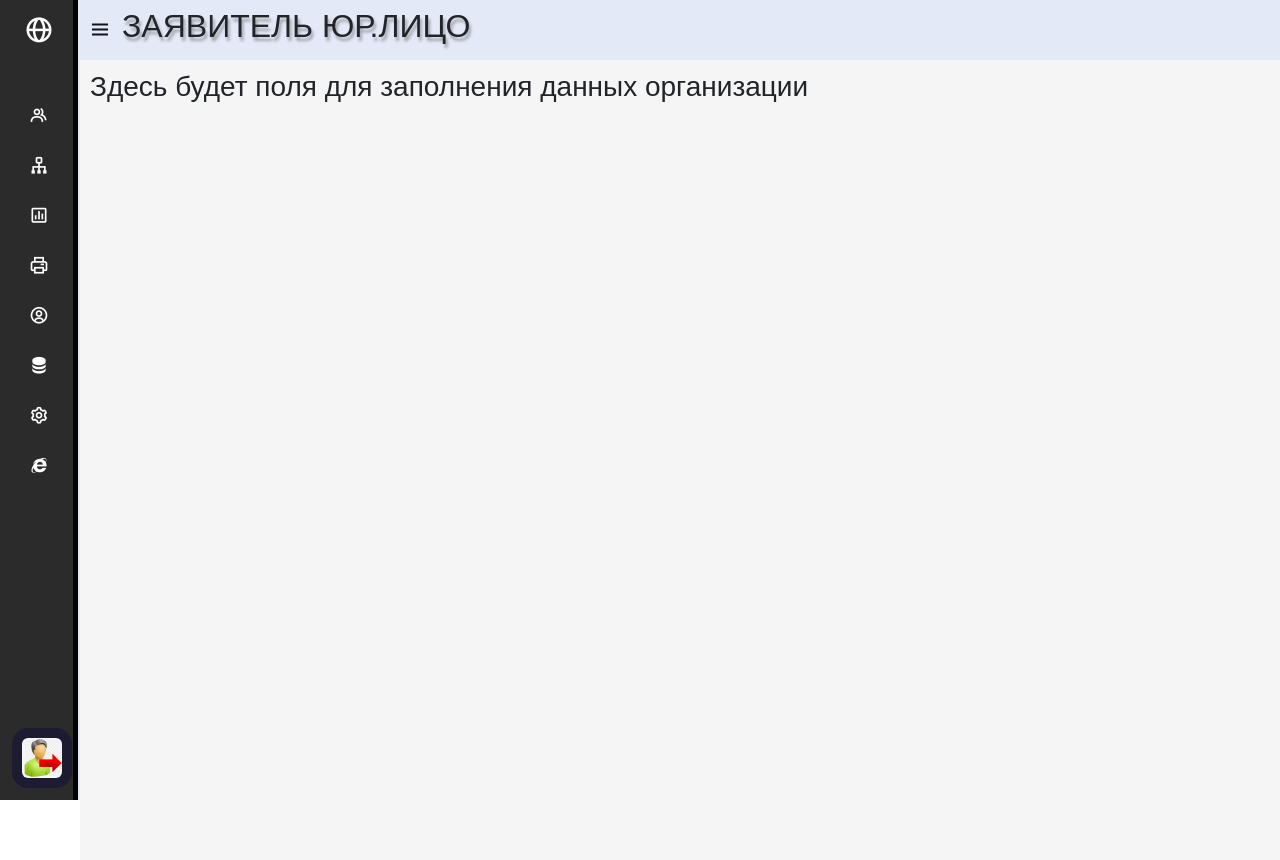
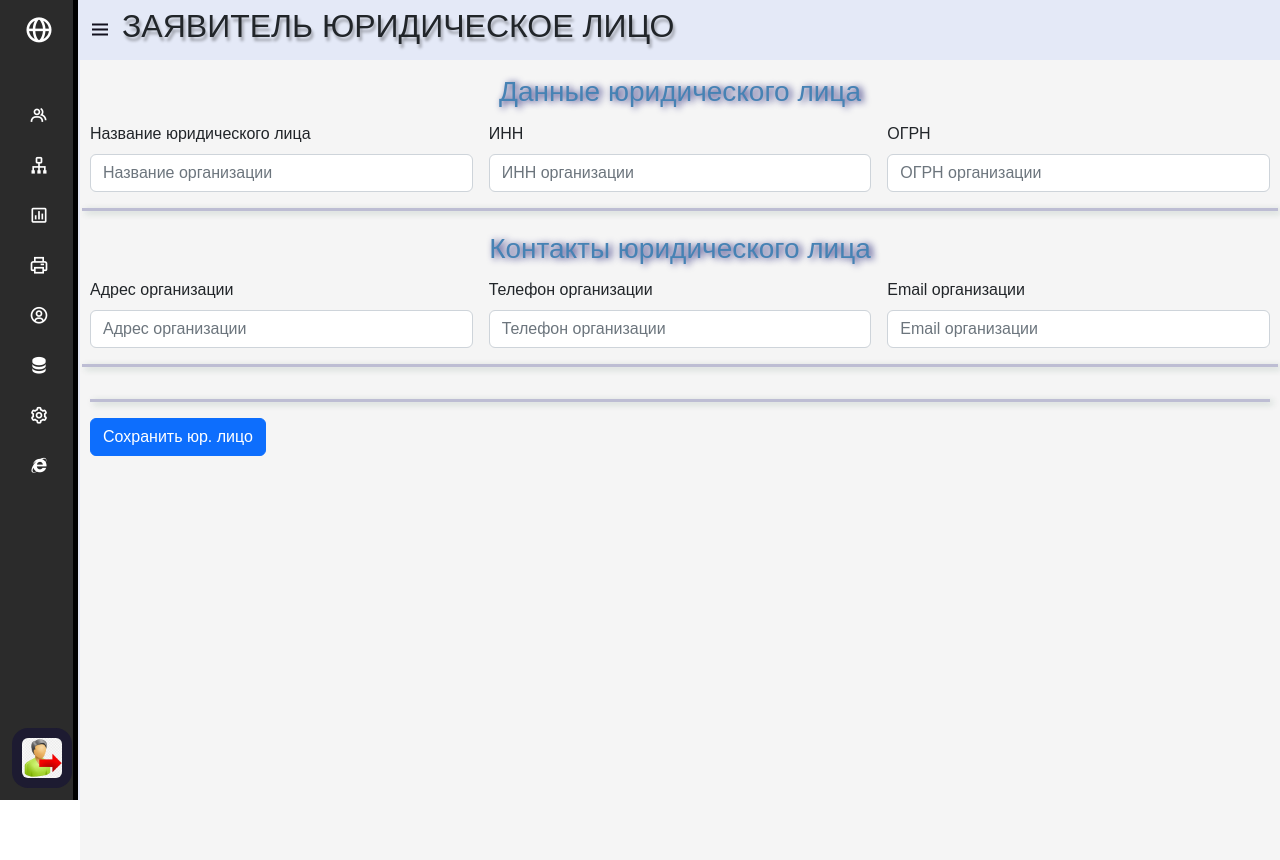
Before and after one commit to dazimir/Ramil, a Django app: page /zayavlenie_UL in a window 1280 px wide. Run offline with Django 4.2, Linux system fonts and the light colour scheme; some libraries are stand-ins or nearby versions.

Commit message:
11-01-23

```diff
--- a/crm/main/forms.py
+++ b/crm/main/forms.py
@@ -79,3 +79,51 @@ class InputFLForm(ModelForm):
                 'class': 'form-control',
                 'placeholder': 'СНИЛС'}),
         }
+
+
+# --------------------------------------------------------------------------------------------------------------------------------
+# создаем класс КАРТОЧКА ЗАЯВИТЕЛЯ
+
+class InputULForm(ModelForm):
+    class Meta:
+        model = URCustomer
+        fields = ['ul_name',
+                  'ul_inn',
+                  'ul_ogrn',
+                  'ul_adress',
+                  'ul_phone',
+                  'ul_email']
+        widgets = {
+            # "date_input_card": TextInput(attrs={'type': 'date',
+            #                                     'class': 'form-control',
+            #                                     'placeholder': 'Дата создания карточки', 'type': 'date'}),
+            "ul_name": TextInput(attrs={
+                'class': 'form-control',
+                'id': 'familiya',
+                'placeholder': 'Название организации'}),
+
+            "ul_inn": TextInput(attrs={
+                'class': 'form-control',
+                'placeholder': 'ИНН организации'}),
+
+            "ul_ogrn": TextInput(attrs={
+                'class': 'form-control',
+                'placeholder': 'ОГРН организации'}),
+
+            # "ul_adress": TextInput(attrs={'type': 'date',
+            #                                       'class': 'form-control',
+            #                                       'placeholder': 'Дата выдачи', 'type': 'date'}),
+
+            "ul_adress": TextInput(attrs={
+                'class': 'form-control',
+                'placeholder': 'Адрес организации'}),
+
+            "ul_phone": TextInput(attrs={
+                'class': 'form-control',
+                'placeholder': 'Телефон организации'}),
+
+            "ul_email": TextInput(attrs={
+                'class': 'form-control',
+                'placeholder': 'Email организации'}),
+
+        }
--- a/crm/main/models.py
+++ b/crm/main/models.py
@@ -30,6 +30,7 @@ class IndCustomer(models.Model):
     ind_date_registration = models.DateField('Дата регистрации')
     ind_sn_passport = models.CharField('Серия и номер паспорта', max_length=15)
     ind_snils = models.CharField('Номер СНИЛС', max_length=14)
+    # kodnomer = models.CharField('номер клиента', max_length=14)
 
     def __str__(self):
         n = str(self.ind_last_name + ' ' + self.ind_name_name + ' ' + self.ind_first_name)
@@ -41,3 +42,29 @@ class IndCustomer(models.Model):
     class Meta:
         verbose_name = 'Заявитель ФЛ'
         verbose_name_plural = 'Заявители ФЛ'
+
+
+""" DB Заказчик ЮЛ """
+
+
+class URCustomer(models.Model):
+    date_card = models.DateField('Дата создания карточки', null=True, default=timezone.now)
+    ul_name = models.CharField('Название юр.лица', max_length=50)
+    ul_inn = models.CharField('ИНН', max_length=50)
+    ul_ogrn = models.CharField('ОГРН', max_length=50)
+    ul_adress = models.CharField('ЮР адрес', max_length=250)
+    ul_phone = models.CharField('телефон', max_length=7)
+    ul_email = models.DateField('email')
+
+    ul_kodnomer = models.CharField('номер клиента', max_length=14)
+
+    def __str__(self):
+        n = str(self.ul_name)
+        return n
+
+    def get_absolute_url(self):
+        return self.id
+
+    class Meta:
+        verbose_name = 'Заявитель ЮРЛ'
+        verbose_name_plural = 'Заявители ЮРЛ'
--- a/crm/main/static/css/style.css
+++ b/crm/main/static/css/style.css
@@ -315,6 +315,17 @@
         padding: 10px;
         }
 
+.raz {
+  border: 1px solid red;
+}
+.sticky {
+  position: sticky;
+  top: 0;
+  margin: 2em;
+  min-height: 2em;
+  background: lightpink;
+}
+
 @media (max-width: 420px) {
   .sidebar.close .nav-links li .sub-menu{
     display: none;
--- a/crm/main/templates/main/zayavitel_UL.html
+++ b/crm/main/templates/main/zayavitel_UL.html
@@ -4,19 +4,54 @@
 CRM "ГК-НК"
 {% endblock %}
 
-{% block operator_name %}
-Мингазов Рамиль
-{% endblock %}
-
-{% block operator_job %}
-Кадастровый инженер
-{% endblock %}
-
-
 {% block page_name %}
-    ЗАЯВИТЕЛЬ ЮР.ЛИЦО
+    ЗАЯВИТЕЛЬ ЮРИДИЧЕСКОЕ ЛИЦО
 {% endblock %}
 
 {% block content1 %}
-    <h3>Здесь будет поля для заполнения данных организации </h3>
+<div>
+<h3 class="primer1"> <center>Данные юридического лица</center> </h3>
+<form method="post">
+    {% csrf_token %}
+
+    <div class="row g-3">
+          <div class="col-md-4">
+            <label for="validationServer01" class="form-label">Название юридического лица</label>
+            {{ form.ul_name}}
+          </div>
+          <div class="col-md-4">
+            <label for="validationServer02" class="form-label">ИНН</label>
+            {{ form.ul_inn}}
+          </div>
+          <div class="col-md-4">
+            <label for="validationServerUsername" class="form-label">ОГРН</label>
+            {{ form.ul_ogrn}}
+        </div> <hr class="hr">
+    </div>
+
+
+<h3 class="primer1"> <center>Контакты юридического лица</center> </h3>
+     <div class="row g-3">
+          <div class="col-md-4">
+            <label for="validationServer01" class="form-label">Адрес организации</label>
+            {{ form.ul_adress}}
+          </div>
+          <div class="col-md-4">
+            <label for="validationServer02" class="form-label">Телефон организации</label>
+            {{ form.ul_phone}}
+          </div>
+          <div class="col-md-4">
+            <label for="validationServerUsername" class="form-label">Email организации</label>
+            {{ form.ul_email}}
+        </div> <hr class="hr">
+    </div>
+
+
+        <hr class="hr">
+
+              <div class="col-12">
+            <button class="btn btn-primary" type="post">Сохранить юр. лицо</button>
+          </div>
+</form>
+</div>
 {% endblock %}
--- a/crm/main/views.py
+++ b/crm/main/views.py
@@ -5,7 +5,7 @@ from django.shortcuts import render, redirect
 from django import forms
 from django.urls import reverse_lazy
 
-from .forms import LoginUserForm, InputFLForm
+from .forms import LoginUserForm, InputFLForm, InputULForm
 from .models import *
 
 from django.shortcuts import render
@@ -144,7 +144,41 @@ def zayavlenie_FL(request):
     return render(request, 'main/zayavitel_FL.html', context)
 
 
+
+
+
+# --------------------------------------------------------------------------------------------------------------------
+def zayavlenie_UL(request):
+    error = ''
+    print('=====1=======')
+    if request.method == 'POST':
+        print('===== если POST =======')
+        form = InputULForm(request.POST)
+        if form.is_valid():
+            form.save()
+            print('==== если валид =======')
+            return redirect('/')
+        else:
+            error = 'Поля заполнены не верно'
+    form = InputULForm()
+    context = {
+        'form': form,
+        'error': error,
+        'page_title': 'Ввод данных заявителя, юридическое лицо',
+        'temp': 'НОВАЯ'
+    }
+    return render(request, 'main/zayavitel_UL.html', context)
+
+
+
+
+
+
+
 # ======================================================================================
+
+
+
 
 
 def spisok_zayavit_FL(request):
```
